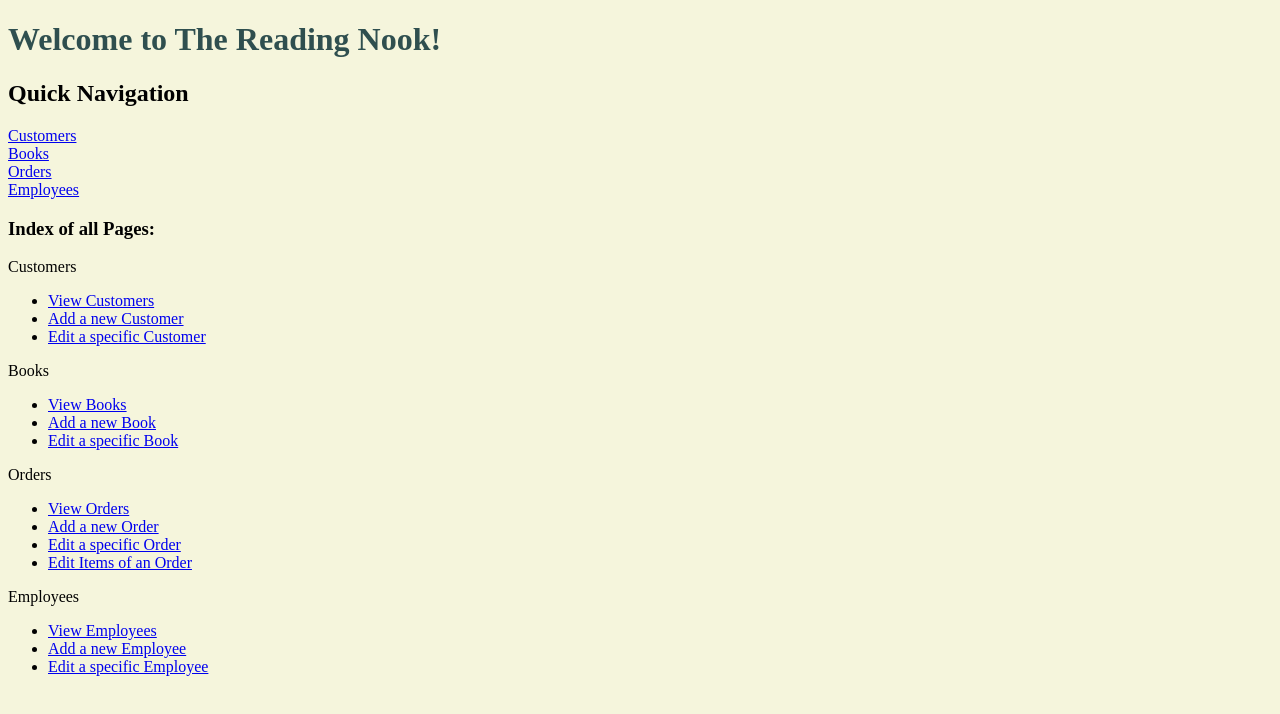
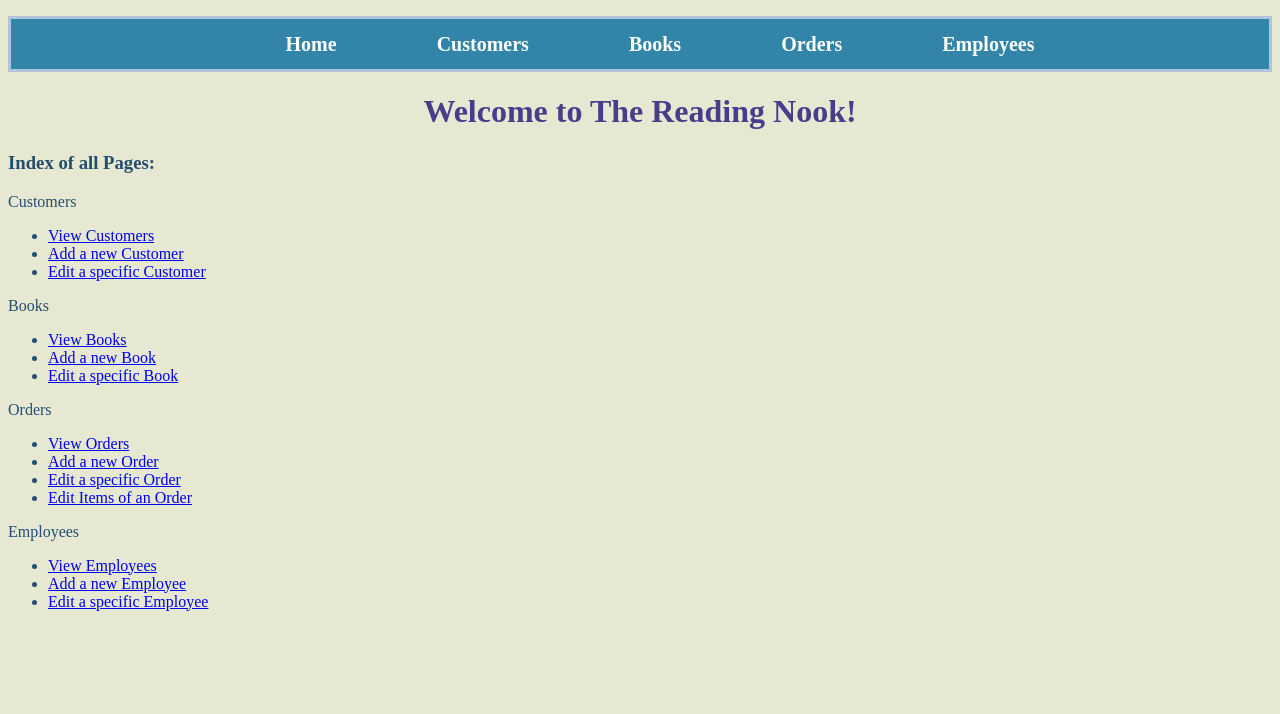
Before and after one commit to alsa475/the-reading-nook, a website: page public/index.html in a window 1280 px wide. Drawn offline with Linux system fonts and the light colour scheme.

Commit message:
navigation bar

```diff
--- a/public/index.html
+++ b/public/index.html
@@ -7,16 +7,16 @@
 </head>
 
 <body>
+
+    <ul class="nav">
+        <li><a href="./index.html">Home</a></li>
+        <li><a href="./customers.html">Customers</a></li>
+        <li><a href="./books.html">Books</a></li>
+        <li><a href="./orders.html">Orders</a></li>
+        <li><a href="./employees.html">Employees</a></li>
+    </ul>
+
     <h1>Welcome to The Reading Nook!</h1>
-    <h2>Quick Navigation</h2>
-    <a href="./customers.html">Customers</a>
-    <br>
-    <a href="./books.html">Books</a>
-    <br>
-    <a href="./orders.html">Orders</a>
-    <br>
-    <a href="./employees.html">Employees</a>
-
     <h3>Index of all Pages:</h3>
     <p>Customers</p>
     <ul>
--- a/public/styles.css
+++ b/public/styles.css
@@ -1,11 +1,45 @@
 
 body {
-    background-color: beige;
+    background-color: #E7E8D1;
+    color: #234E70;
+}
+
+.nav {
+    display: flex;
+    list-style-type: none;
+    justify-content: center;
+    align-items: center;
+    background-color: #3285a8;
+    height: 50px;
+    border: 3px solid lightsteelblue;
+}
+
+.nav li {
+    list-style: none;
+    padding: 50px;
+}
+
+.nav a {
+    float: left;
+    padding-top: 10px;
+    padding-bottom: 10px;
+    color: white;
+    font-size: 20px;
+    text-decoration: none;
+    text-align: center;
+    font-weight: bold;
+}
+
+.nav a:hover {
+    color: #A7BEAE;
+    height: 30px;
 }
 
 h1 {
-    color: darkslategrey;
+    color: darkslateblue;
+    text-align: center;
 }
+
 
 table {
     border: 2px solid lightsteelblue;
@@ -15,6 +49,7 @@ table {
 caption {
     font-size: larger;
     color: darkslateblue;
+    padding-bottom: 10px;
 }
 
 th {
@@ -27,6 +62,7 @@ th {
 td {
     border: 1px solid lightsteelblue;
     text-align: left;
+    color: #234E70;
 }
 
 .radio{
```
Also changed, not shown: public/books.html (+8 -0 lines), public/customers.html (+8 -0 lines), public/edit_book.html (+9 -1 lines), public/edit_customer.html (+9 -1 lines), public/edit_employee.html (+9 -1 lines), public/edit_order.html (+9 -1 lines), public/edit_order_item.html (+9 -1 lines), public/employees.html (+8 -0 lines), public/new_book.html (+9 -1 lines), public/new_customer.html (+9 -1 lines), public/new_employee.html (+9 -1 lines), public/new_order.html (+9 -1 lines), public/order_items.html (+8 -0 lines), public/orders.html (+8 -0 lines).
